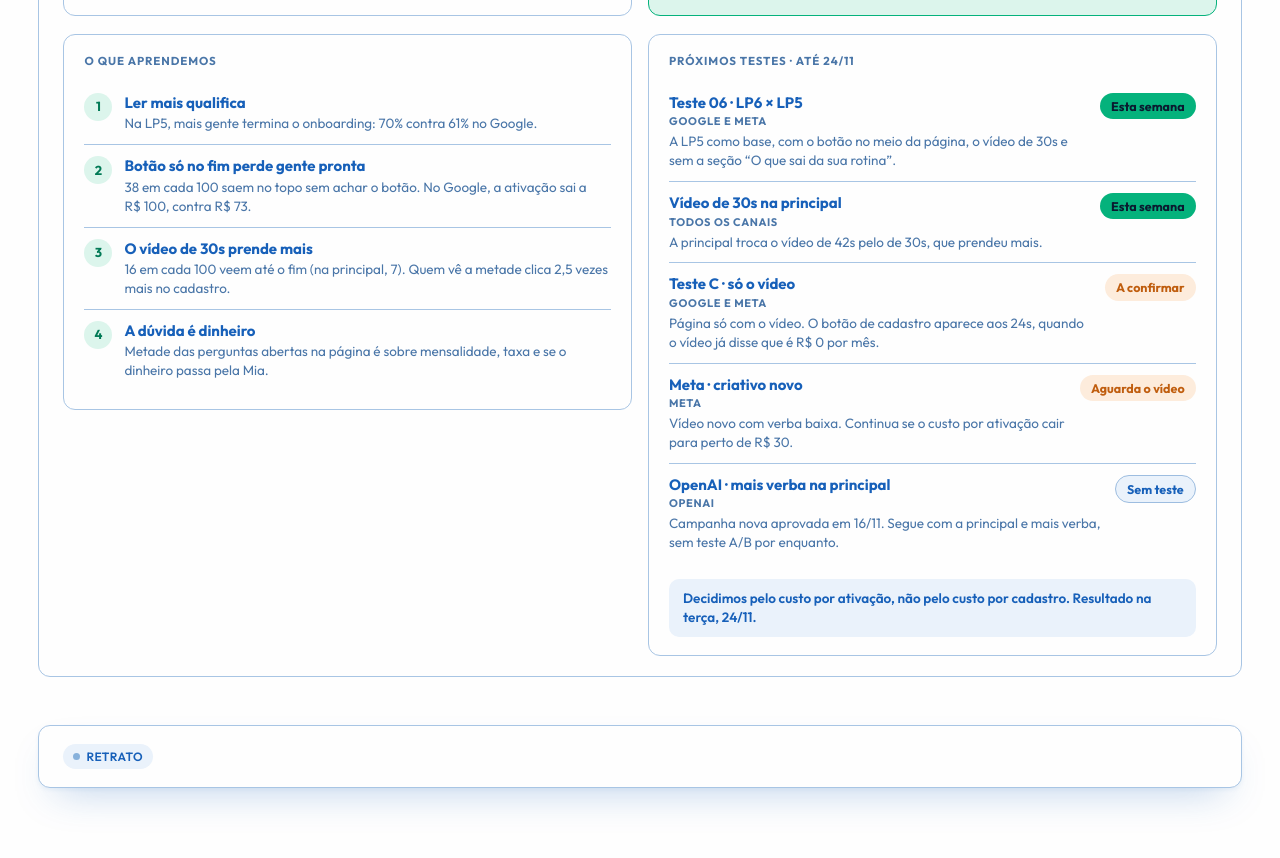
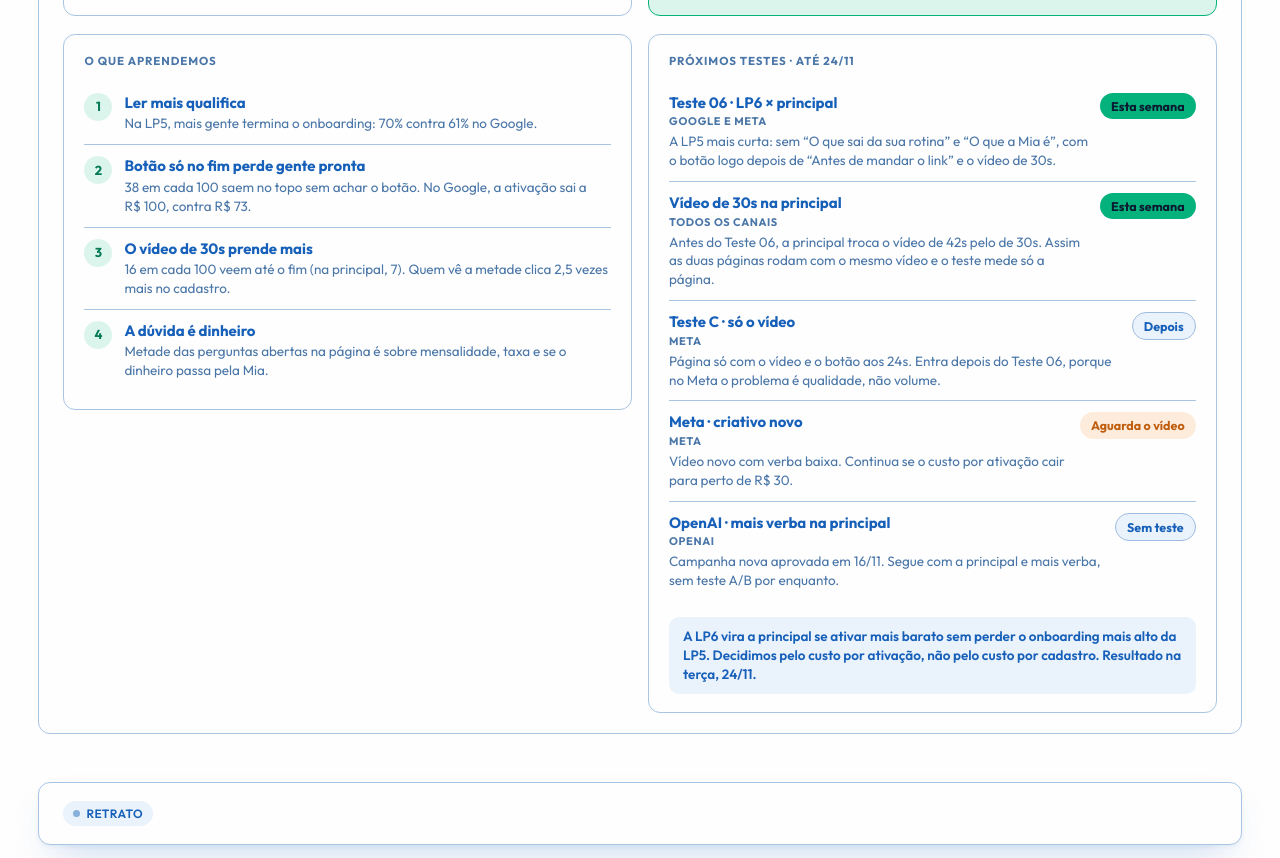
Before and after one commit to Alyssonn7/Dashboard-euSUPER, a plain HTML site: page painel-v2/index.html in a window 1280 px wide. Shown: the part 1627-2485 px from the top of the page. Drawn offline with Linux system fonts and the light colour scheme.

Commit message:
Painel v2: Teste 06 contra a principal nos próximos testes
- Teste 06 vira LP6 × principal: a LP5 mais curta (sem "O que sai da sua
  rotina" e "O que a Mia é"), com o botão logo depois de "Antes de mandar
  o link" e o vídeo de 30s.
- A principal troca para o vídeo de 30s antes do teste, para medir só a
  página; o Teste C fica para depois, de preferência só no Meta.
- Regra: a LP6 vira a principal se ativar mais barato sem perder o
  onboarding mais alto da LP5.

Co-Authored-By: Claude Opus 5.5 <noreply@anthropic.com>
Claude-Session: https://claude.ai/code/session_01QWrwWGzaWLkidjBnVK6xBP

```diff
--- a/painel-v2/index.html
+++ b/painel-v2/index.html
@@ -2877,18 +2877,19 @@ const APRENDEMOS=[
   {t:"O vídeo de 30s prende mais", d:"16 em cada 100 veem até o fim (na principal, 7). Quem vê a metade clica 2,5 vezes mais no cadastro."},
   {t:"A dúvida é dinheiro", d:"Metade das perguntas abertas na página é sobre mensalidade, taxa e se o dinheiro passa pela Mia."}
 ];
-/* próximos testes (Marketing Daily de 16/11). s = situação do selo:
-   ok = começa esta semana, conf = a confirmar, sem = sem teste */
+/* próximos testes (Marketing Daily de 16/11, decisão de 17/11: Teste 06 contra
+   a principal; a página só com vídeo fica para depois). s = situação do selo:
+   ok = começa esta semana, conf = a confirmar ou aguardando, sem = sem teste */
 const PROXIMOS={
   titulo:"Próximos testes · até 24/11",
   itens:[
-    {t:"Teste 06 · LP6 × LP5", onde:"Google e Meta", d:"A LP5 como base, com o botão no meio da página, o vídeo de 30s e sem a seção “O que sai da sua rotina”.", s:"ok", st:"Esta semana"},
-    {t:"Vídeo de 30s na principal", onde:"Todos os canais", d:"A principal troca o vídeo de 42s pelo de 30s, que prendeu mais.", s:"ok", st:"Esta semana"},
-    {t:"Teste C · só o vídeo", onde:"Google e Meta", d:"Página só com o vídeo. O botão de cadastro aparece aos 24s, quando o vídeo já disse que é R$ 0 por mês.", s:"conf", st:"A confirmar"},
+    {t:"Teste 06 · LP6 × principal", onde:"Google e Meta", d:"A LP5 mais curta: sem “O que sai da sua rotina” e “O que a Mia é”, com o botão logo depois de “Antes de mandar o link” e o vídeo de 30s.", s:"ok", st:"Esta semana"},
+    {t:"Vídeo de 30s na principal", onde:"Todos os canais", d:"Antes do Teste 06, a principal troca o vídeo de 42s pelo de 30s. Assim as duas páginas rodam com o mesmo vídeo e o teste mede só a página.", s:"ok", st:"Esta semana"},
+    {t:"Teste C · só o vídeo", onde:"Meta", d:"Página só com o vídeo e o botão aos 24s. Entra depois do Teste 06, porque no Meta o problema é qualidade, não volume.", s:"sem", st:"Depois"},
     {t:"Meta · criativo novo", onde:"Meta", d:"Vídeo novo com verba baixa. Continua se o custo por ativação cair para perto de R$ 30.", s:"conf", st:"Aguarda o vídeo"},
     {t:"OpenAI · mais verba na principal", onde:"OpenAI", d:"Campanha nova aprovada em 16/11. Segue com a principal e mais verba, sem teste A/B por enquanto.", s:"sem", st:"Sem teste"}
   ],
-  regra:"Decidimos pelo custo por ativação, não pelo custo por cadastro. Resultado na terça, 24/11."
+  regra:"A LP6 vira a principal se ativar mais barato sem perder o onboarding mais alto da LP5. Decidimos pelo custo por ativação, não pelo custo por cadastro. Resultado na terça, 24/11."
 };
 function pintarAB(){
   const el=document.getElementById("testeAB"), H=TESTES_HIST, U=TESTE_ULTIMO, A=APRENDEMOS, P=PROXIMOS;
```
Also changed, not shown: 1 other file.
